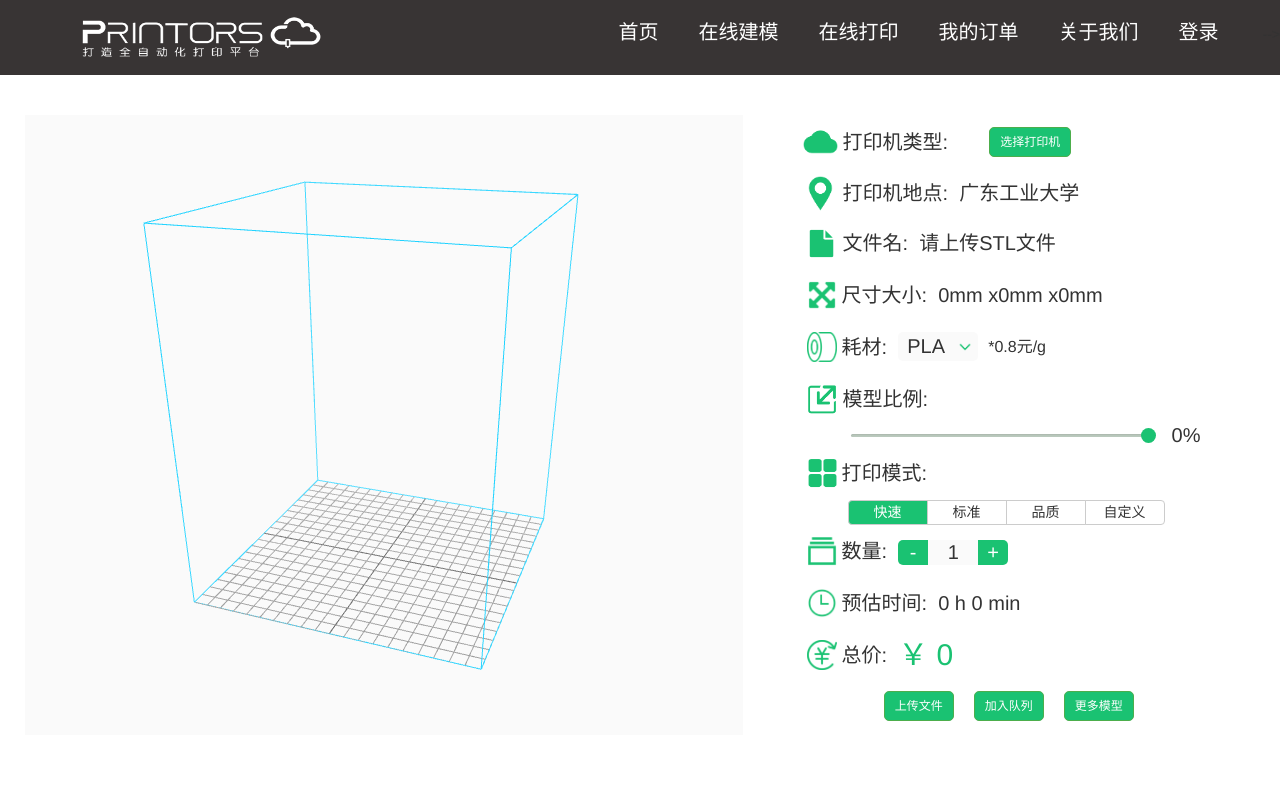
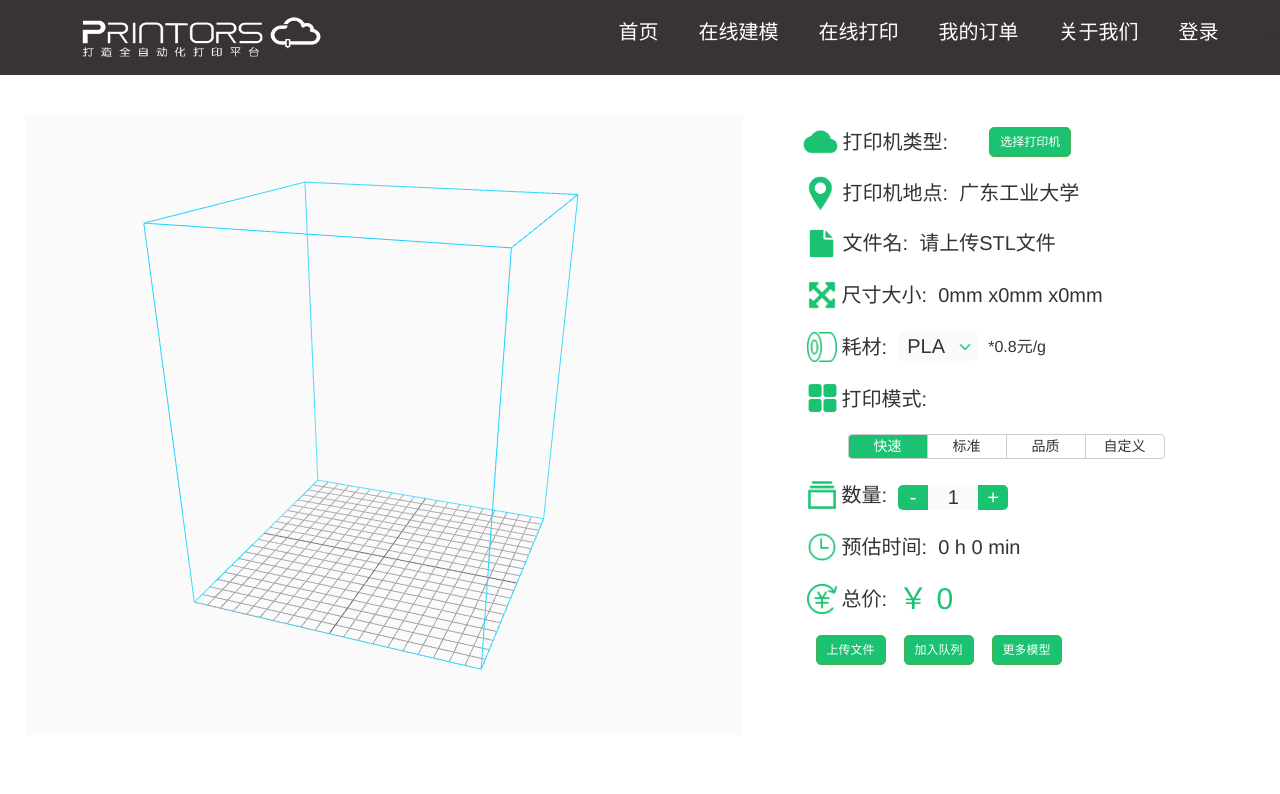
Before and after one commit to bighuskie/3DPrinter, a Vue app: page /#/onlinePrint in a window 1280 px wide. Shown: the top 794 px of the page. Built offline with nearby package versions, Linux system fonts and the light colour scheme; what vue-cookies would draw is missing.

Commit message:
修改在线打印页面样式，修改关于我们的文字描述

```diff
--- a/src/components/shopcar/shopcar.vue
+++ b/src/components/shopcar/shopcar.vue
@@ -28,7 +28,7 @@
                 <td>
                   <div class="module-number">
                     <span @click="changeNumber(item,false)">-</span>
-                    <input type="tel" value="item.moduleNumber" v-model="item.moduleNumber">
+                    <input type="tel" value="item.moduleNumber" v-model="item.moduleNumber" readonly>
                     <span @click="changeNumber(item,true)">+</span>
                   </div>
                 </td>
--- a/src/views/about.vue
+++ b/src/views/about.vue
@@ -38,8 +38,8 @@
                   <img src="../assets/images/computer.png" alt>
                 </div>
               </div>
-              <p class="title">技术</p>
-              <p class="desc">我们使用我们的Web应用程序与我们的内部技术将您连接到最近的服务提供商。通过硬件和软件合理协作为你提供一整套方便的系统流程服务。</p>
+              <p class="title">服务</p>
+              <p class="desc">为用户24小时提供最新最便捷的3D打印云打印、3D打印模型下载等多个频道内容，同时开设供3D打印行业人士交流的互动平台。</p>
             </li>
           </ul>
         </section>
--- a/src/views/onlinePrint.vue
+++ b/src/views/onlinePrint.vue
@@ -66,7 +66,7 @@
                   </div>
                   <span class="price">*0.8元/g</span>
                 </li>
-                <li>
+                <!-- <li>
                   <img src="../assets/images/size.png" alt class="img-responsive size_png">
                   <span>模型比例:</span>&nbsp;
                   <div class="pro_bar">
@@ -76,7 +76,7 @@
                     <a class="pro_control" href="javascript:;"></a>
                     <div id="progress_value">0%</div>
                   </div>
-                </li>
+                </li> -->
                 <li>
                   <img src="../assets/images/type.png" alt class="img-responsive type_png">
                   <span>打印模式:</span>&nbsp;
@@ -128,7 +128,7 @@
                   <span>总价:</span>&nbsp;
                   <span class="money">{{modulePrice | moneyFormat(modulePrice)}}</span>
                 </li>
-                <li class="text-center operation">
+                <li class=" operation">
                   <button
                     class="btn btn-success btn-sm op_btn op_btn1 uploadFile"
                     ref="uploadFile"
@@ -644,6 +644,8 @@ export default {
           button {
             line-height: 11px;
             width: 80px;
+            margin-bottom: 10px;
+            margin-top: 10px;
             text-align: center;
             &:hover {
               background-color: #1ac272;
@@ -682,9 +684,9 @@ export default {
           color: #1ac272;
         }
         .op_btn {
+          margin-left: 18px;
+          border-radius: 5px;
           background-color: #1ac272;
-          margin-right: 20px;
-          border-radius: 5px;
           font-size: 12px;
           &:hover {
             border-color: #1ac272;
```
